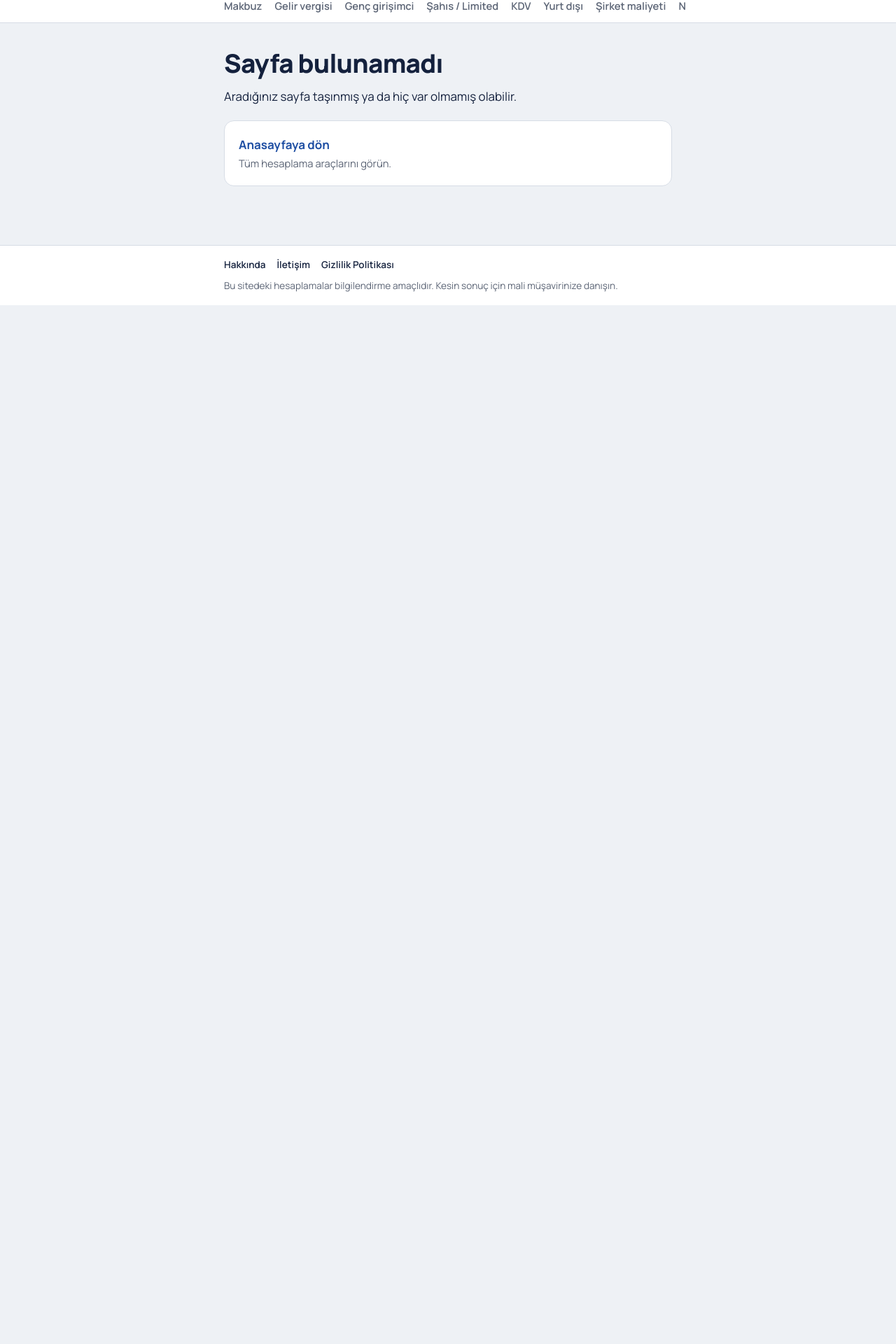
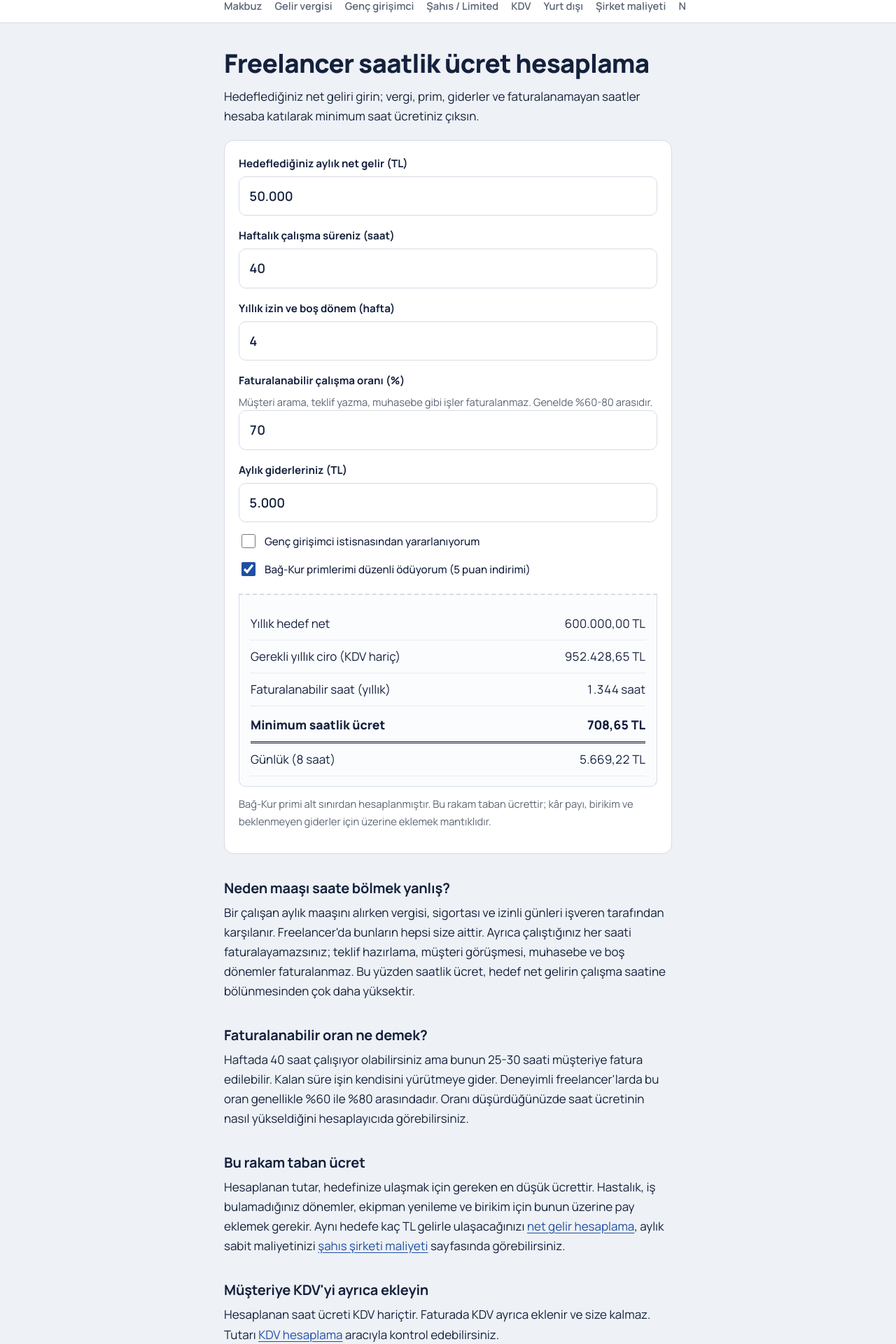
Before and after one commit to yavuzscvk-source/freelancer-vergi, a Next.js app: page /saatlik-ucret-hesaplama in a window 1280 px wide. Before the commit this address had no page. Shown: the part 60-1980 px from the top of the page at 70% size. Before the commit the page ends 800 px from the top, so only its background shows below. Built offline with nearby package versions, Linux system fonts and the light colour scheme.

Commit message:
Create page.js

```diff
--- /dev/null
+++ b/app/saatlik-ucret-hesaplama/page.js
@@ -0,0 +1,35 @@
+import Link from "next/link";
+import Hesaplayici from "./Hesaplayici";
+import Kaynaklar from "../Kaynaklar";
+import { sayfa } from "../../lib/seo";
+
+export const metadata = sayfa({
+  baslik: "Freelancer Saatlik Ücret Hesaplama 2026",
+  aciklama: "Hedeflediğiniz net gelire ulaşmak için saat başına kaç TL almanız gerektiğini hesaplayın. Vergi, Bağ-Kur ve faturalanamayan saatler dahil.",
+  yol: "/saatlik-ucret-hesaplama",
+});
+
+export default function SaatlikUcret() {
+  return (
+    <>
+      <h1>Freelancer saatlik ücret hesaplama</h1>
+      <p>Hedeflediğiniz net geliri girin; vergi, prim, giderler ve faturalanamayan saatler hesaba katılarak minimum saat ücretiniz çıksın.</p>
+
+      <Hesaplayici />
+
+      <h2>Neden maaşı saate bölmek yanlış?</h2>
+      <p>Bir çalışan aylık maaşını alırken vergisi, sigortası ve izinli günleri işveren tarafından karşılanır. Freelancer'da bunların hepsi size aittir. Ayrıca çalıştığınız her saati faturalayamazsınız; teklif hazırlama, müşteri görüşmesi, muhasebe ve boş dönemler faturalanmaz. Bu yüzden saatlik ücret, hedef net gelirin çalışma saatine bölünmesinden çok daha yüksektir.</p>
+
+      <h2>Faturalanabilir oran ne demek?</h2>
+      <p>Haftada 40 saat çalışıyor olabilirsiniz ama bunun 25-30 saati müşteriye fatura edilebilir. Kalan süre işin kendisini yürütmeye gider. Deneyimli freelancer'larda bu oran genellikle %60 ile %80 arasındadır. Oranı düşürdüğünüzde saat ücretinin nasıl yükseldiğini hesaplayıcıda görebilirsiniz.</p>
+
+      <h2>Bu rakam taban ücret</h2>
+      <p>Hesaplanan tutar, hedefinize ulaşmak için gereken en düşük ücrettir. Hastalık, iş bulamadığınız dönemler, ekipman yenileme ve birikim için bunun üzerine pay eklemek gerekir. Aynı hedefe kaç TL gelirle ulaşacağınızı <Link href="/net-gelir-hesaplama">net gelir hesaplama</Link>, aylık sabit maliyetinizi <Link href="/sahis-sirketi-maliyeti">şahıs şirketi maliyeti</Link> sayfasında görebilirsiniz.</p>
+
+      <h2>Müşteriye KDV'yi ayrıca ekleyin</h2>
+      <p>Hesaplanan saat ücreti KDV hariçtir. Faturada KDV ayrıca eklenir ve size kalmaz. Tutarı <Link href="/kdv-hesaplama">KDV hesaplama</Link> aracıyla kontrol edebilirsiniz.</p>
+
+      <Kaynaklar sayfa="saatlik" />
+    </>
+  );
+}
```
